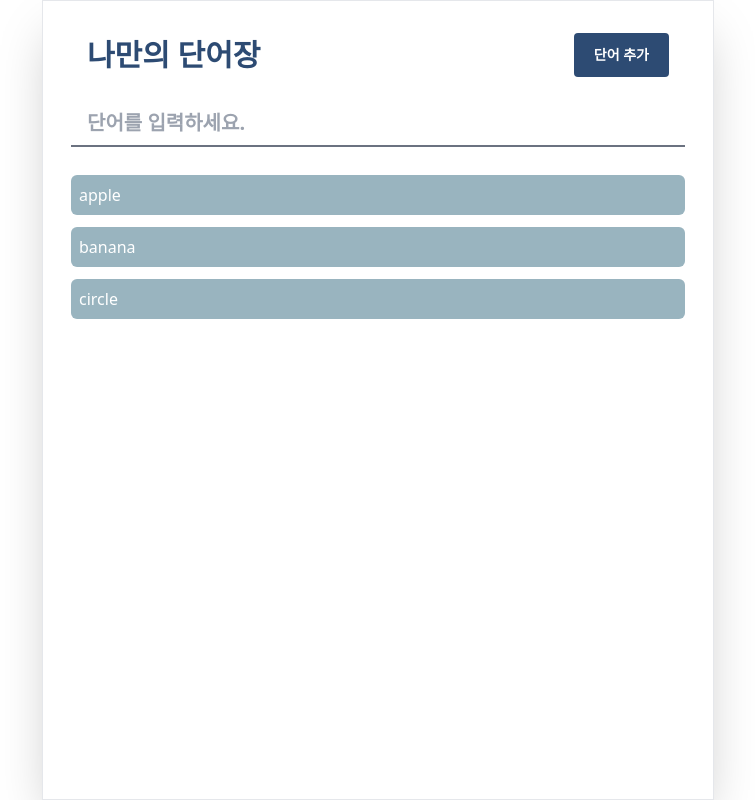
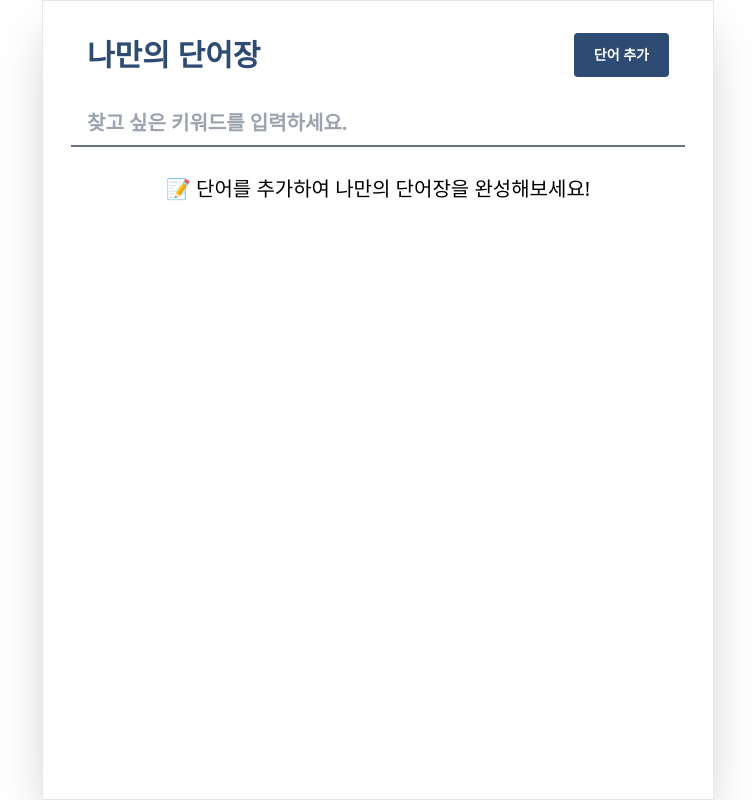
Before and after one commit to mynolog/elice-words, a React (Vite) app: page / in a window 1280 px wide. Shown: the whole page, without its empty margins (262-1017 px from the left). Built offline with nearby package versions, Linux system fonts and the light colour scheme.

Commit message:
Refactor: 단어 검색 조건부 렌더링 로직 수정

```diff
--- a/src/App.tsx
+++ b/src/App.tsx
@@ -13,11 +13,7 @@ import Toast from './components/toast/Toast.tsx'
 function App() {
   const [input, setInput] = useState('')
   const [searchTerm, setSearchTerm] = useState('')
-  const [words, setWords] = useState<Word[]>([
-    { id: 1, value: 'apple' },
-    { id: 2, value: 'banana' },
-    { id: 3, value: 'circle' },
-  ])
+  const [words, setWords] = useState<Word[]>([])
   const [modalFlag, setModalFlag] = useState<ModalFlagType | null>(null)
   const [isModalOpen, setIsModalOpen] = useState<boolean>(false)
   const [errorMessage, setErrorMessage] = useState<string | null>(null)
@@ -83,7 +79,7 @@ function App() {
         value={searchTerm}
         onChange={handleInputChange}
         modalFlag={modalFlag}
-        placeholder="단어를 입력하세요."
+        placeholder="찾고 싶은 키워드를 입력하세요."
       />
       <WordList
         searchTerm={searchTerm}
--- a/src/components/modal/container/ModalContainer.tsx
+++ b/src/components/modal/container/ModalContainer.tsx
@@ -16,7 +16,7 @@ const ModalContainer = ({
     handleCloseModal()
   }
   const handleContentClick = (e: MouseEvent<HTMLDivElement>) => {
-    e.stopPropagation() // Prevent the modal close when clicking inside the modal content
+    e.stopPropagation()
   }
 
   return (
--- a/src/components/words/WordList.tsx
+++ b/src/components/words/WordList.tsx
@@ -12,15 +12,27 @@ const WordList = ({ searchTerm, words, filteredWords = [] }: WordListProps) => {
     <ul className="w-full flex flex-col gap-3 mt-5">
       {searchTerm !== '' ? (
         <>
-          {filteredWords.map((word) => (
-            <WordItem key={word.id + word.value} word={word} />
-          ))}
+          {filteredWords.length !== 0 ? (
+            filteredWords.map((word) => (
+              <WordItem key={word.id + word.value} word={word} />
+            ))
+          ) : (
+            <li className="text-xl flex items-center justify-center w-full">
+              ❌ 키워드와 일치하는 단어가 없습니다.
+            </li>
+          )}
         </>
       ) : (
         <>
-          {words?.map((word: Word) => (
-            <WordItem key={word.id + word.value} word={word} />
-          ))}
+          {words.length !== 0 ? (
+            words.map((word) => (
+              <WordItem key={word.id + word.value} word={word} />
+            ))
+          ) : (
+            <li className="text-xl flex items-center justify-center w-full">
+              📝 단어를 추가하여 나만의 단어장을 완성해보세요!
+            </li>
+          )}
         </>
       )}
     </ul>
```
